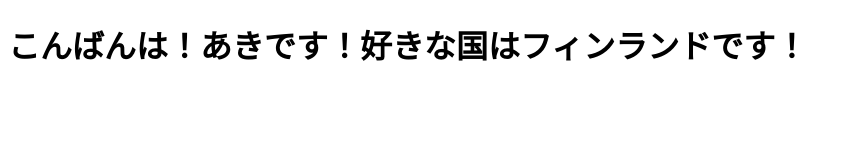
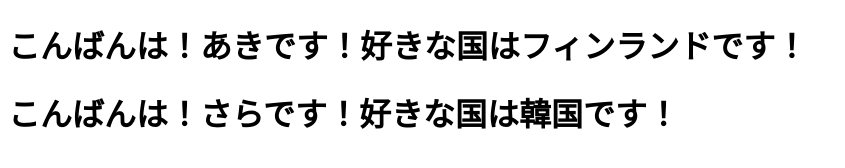
Before and after one commit to Aki-Miyazaki/koza_yoru, a plain HTML site: page index.html in a window 1280 px wide. Shown: the whole page, without its empty margins (0-845 px from the left). Drawn offline with Linux system fonts and the light colour scheme.

Commit message:
さら：共同開発の練習

```diff
--- a/index.html
+++ b/index.html
@@ -14,6 +14,7 @@
 
     <h1>こんばんは！あきです！好きな国はフィンランドです！</h1>
     <!-- この下に書いてく -->
+    <h1>こんばんは！さらです！好きな国は韓国です！</h1>
 
 </body>
 </html>
```
